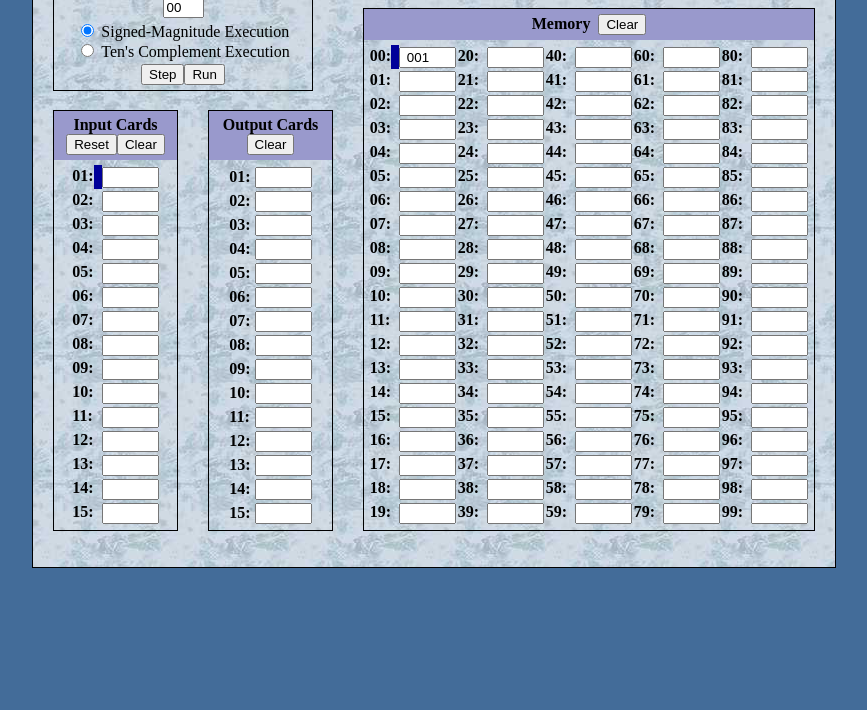
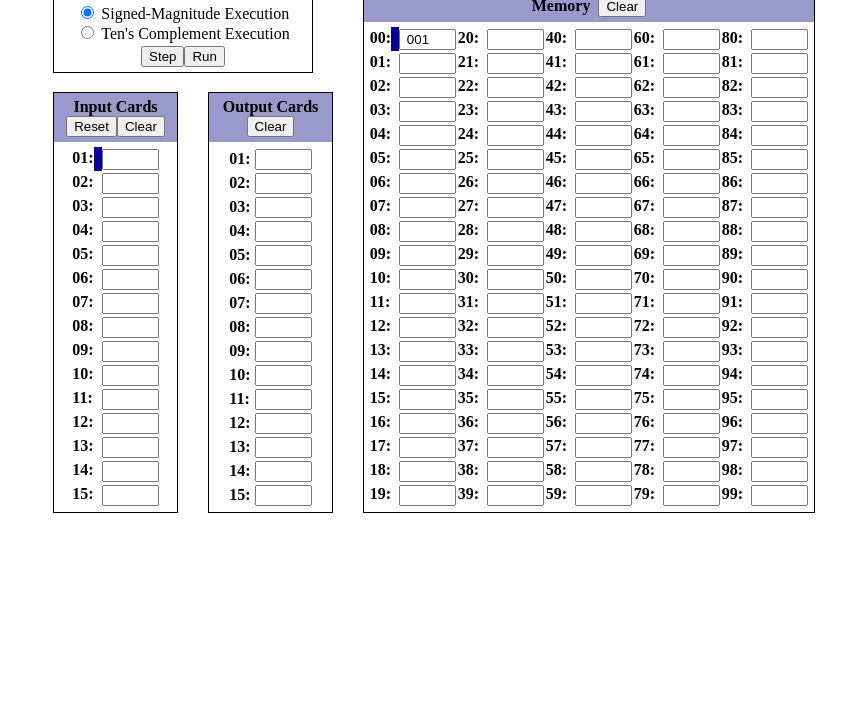
Before and after one commit to andgates/SimpleComputerEmulator, a plain HTML site: page index.html in a window 1280 px wide. Shown: the part 90-800 px from the top of the page, without its empty margins (206-1073 px from the left). Drawn offline with Linux system fonts and the light colour scheme; a script that the page names is missing.

Commit message:
Minor Style Updates
Working in Chrome and Firefox. TODO: style rework

```diff
--- a/index.html
+++ b/index.html
@@ -1,4 +1,3 @@
-
 <!DOCTYPE HTML PUBLIC "-//W3C//DTD HTML 3.2//EN">
 <html>
 <head>
@@ -9,10 +8,12 @@
 	<script type="text/javascript" src="FileSaver.js"></script>
 	<script type="text/javascript" src="sc.js"></script>
 
+	<link rel="stylesheet" type="text/css" href="sc.css">
 </head>
-<body bgcolor="#436C99" onload="initialize();">
+
+<body onload="initialize();">
 <center>
-		<table cellpadding="0" cellspacing="20" border="0" style="background-image: url(metalgalvinized.jpg); border: solid 1px #000000;">
+	<table>
 		<tr>
 		<td>
 			<table cellpadding="0" cellspacing="0" border="0">
```
Also changed, not shown: sc.css (added). Lines whose indentation alone changed are shown as unchanged.
